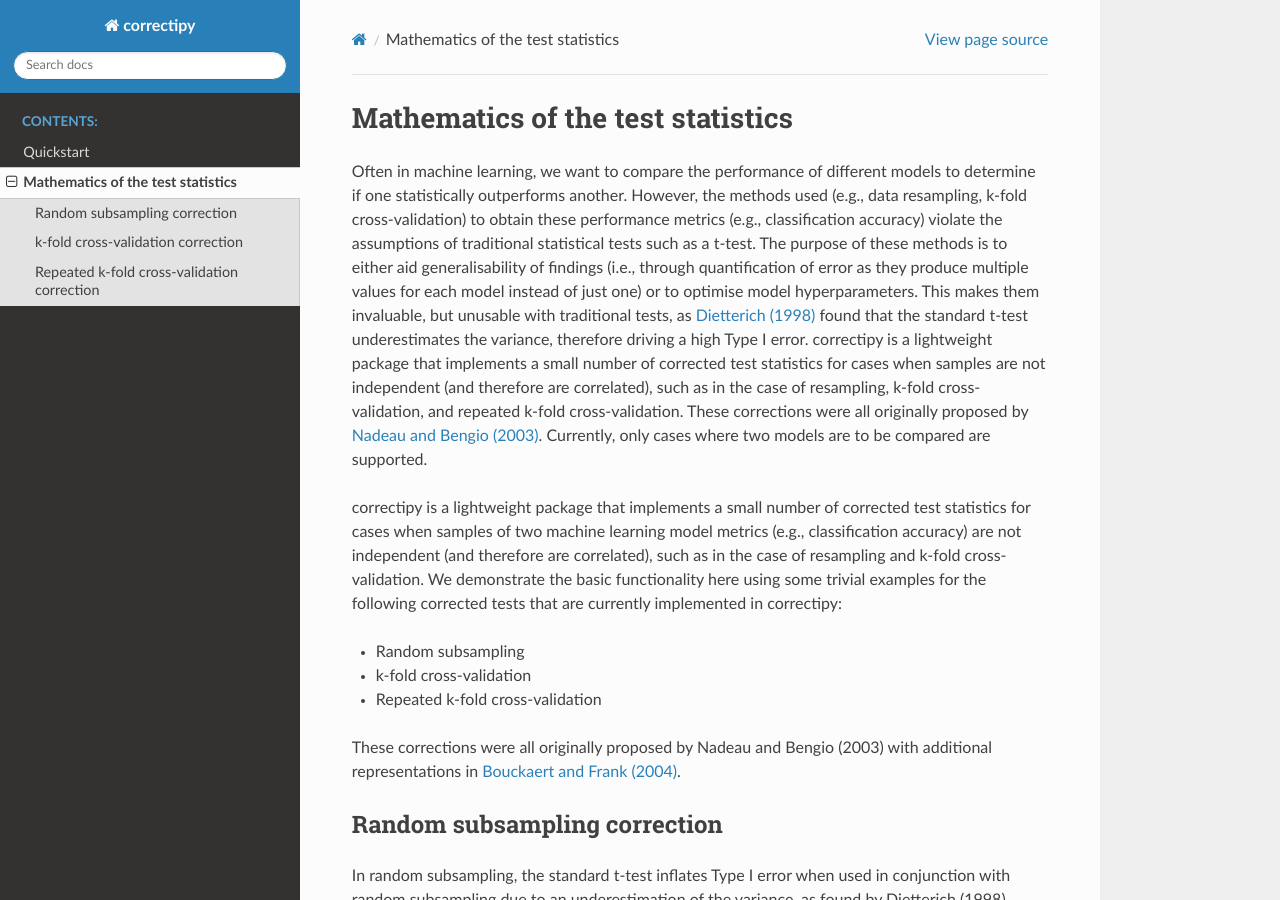
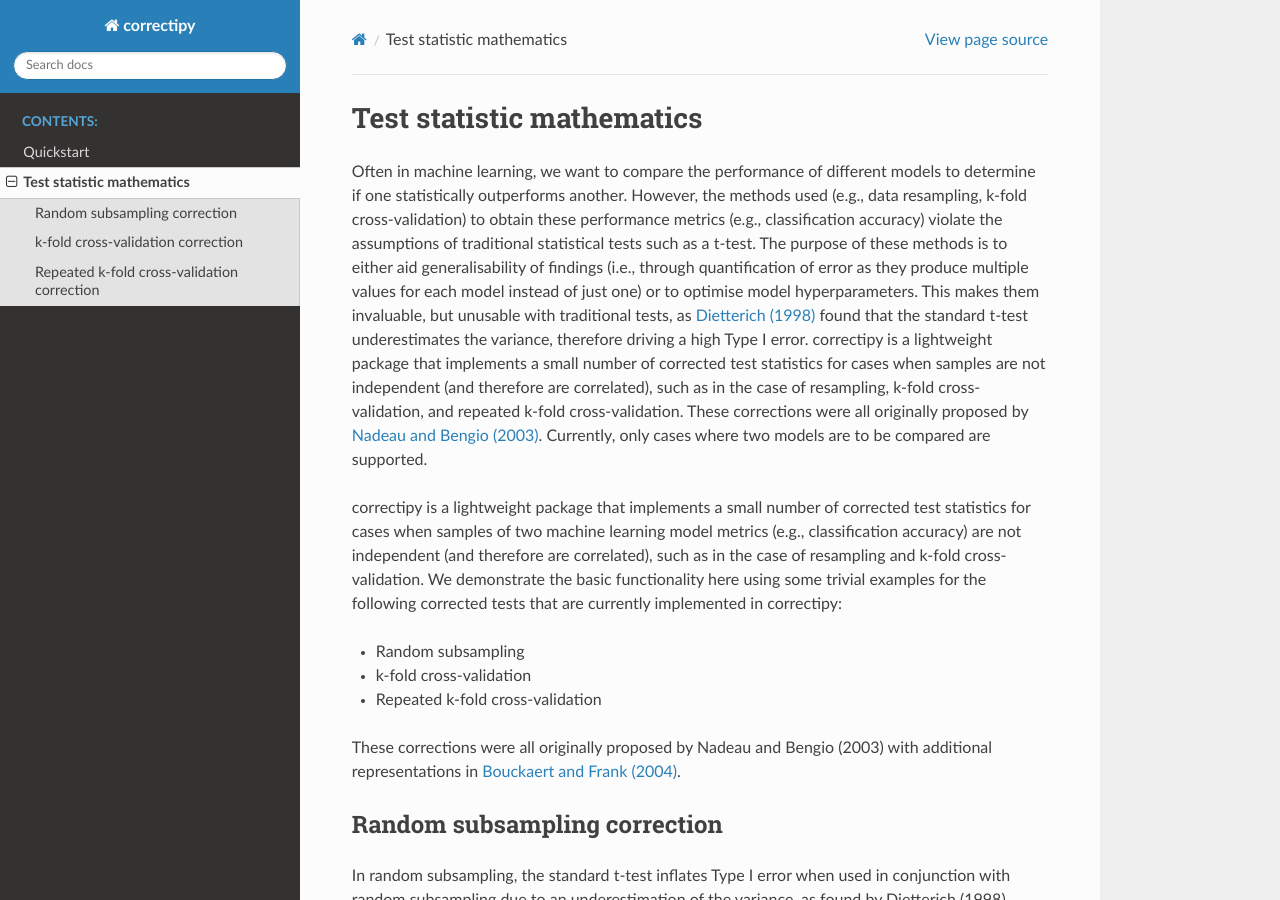
Before and after one commit to hendersontrent/correctipy, a Sphinx documentation site: the page built from docs/statistic_info.rst, in a window 1280 px wide and 900 px high. Built offline with Sphinx 7.4.7 and the Read the Docs theme 2.0.0, drawn with Linux system fonts in a browser that asks for light colours; formulas are drawn with MathJax 3.

Commit message:
mj atempt

```diff
--- a/docs/conf.py
+++ b/docs/conf.py
@@ -60,3 +60,6 @@
 # relative to this directory. They are copied after the builtin static files,
 # so a file named "default.css" will overwrite the builtin "default.css".
 html_static_path = ['_static']
+
+# MathJax path
+mathjax_path="https://cdnjs.cloudflare.com/ajax/libs/mathjax/2.7.7/MathJax.js?config=TeX-MML-AM_CHTML"
--- a/docs/statistic_info.rst
+++ b/docs/statistic_info.rst
@@ -1,4 +1,4 @@
-Mathematics of the test statistics
+Test statistic mathematics
 ==========
 
 Often in machine learning, we want to compare the performance of
```
Also changed, not shown: 11 other files.
